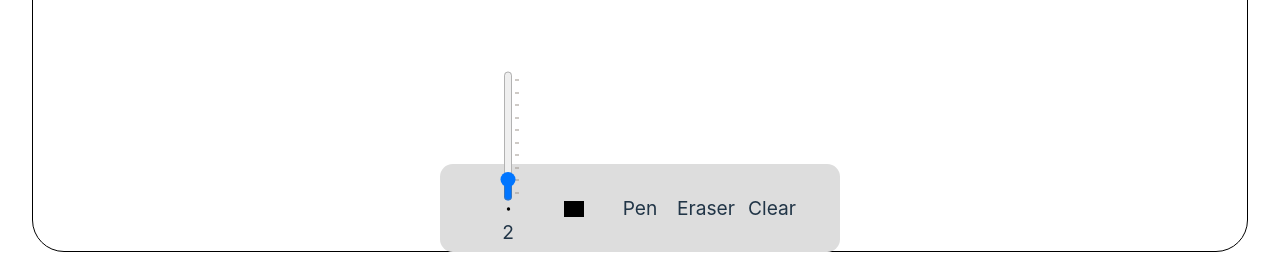
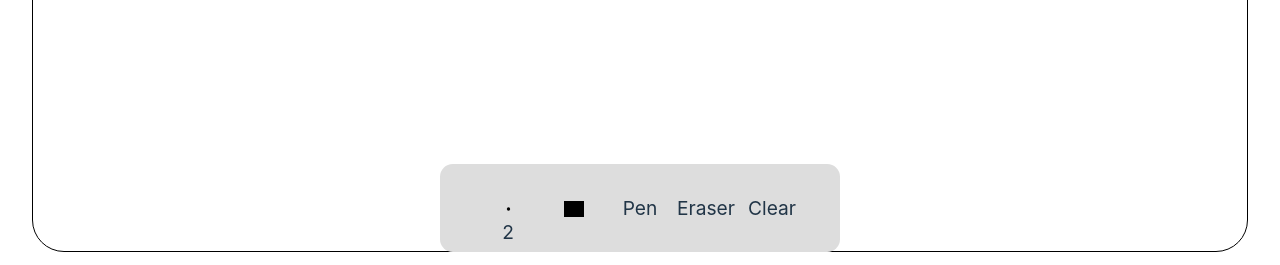
Before and after one commit to dhani14jan/Whiteboard, a React (Vite) app: page / in a window 1280 px wide. Shown: the part 543-808 px from the top of the page. Built offline with nearby package versions, Linux system fonts and the light colour scheme.

Commit message:
added feature to hide slider

```diff
--- a/src/components/Board.tsx
+++ b/src/components/Board.tsx
@@ -11,6 +11,7 @@ const Board = (props: { width: number, height: number }) => {
     const [strokeStyle, setStrokStyle] = useState("black")
     const [context, setContext] = useState<CanvasRenderingContext2D | null>(null)
     const [isPainting, setIsPainting] = useState(false)
+    const [showSizeSlider, setShowSizeSlider] = useState(false);
 
     const draw = (e: MouseEvent<HTMLCanvasElement>) => {
         if (context) {
@@ -70,6 +71,14 @@ const Board = (props: { width: number, height: number }) => {
         }
     }, [canvasRef, divRef])
 
+    const handleMouseEnter = () => {
+        setShowSizeSlider(true)
+    }
+
+    const handleLeave = () => {
+        setShowSizeSlider(false)
+    }
+
     return (
         <div ref={divRef} style={{ width: "auto", height: "auto", textAlign: "center" }}>
             <canvas
@@ -78,12 +87,10 @@ const Board = (props: { width: number, height: number }) => {
                 onMouseDown={handleMouseDown}
                 onMouseUp={handleMouseUp}
                 onMouseMove={handleMouseMove}
-
-
             ></canvas>
             <Toolbox className="toolbox">
-                <div style={{position: "relative"}}>
-                    <input type="range" min={1} max={10} value={lineWidth} step={1} onChange={handleSizeSlider} list="steplist"/>
+                <div style={{ position: "relative" }} onMouseEnter={handleMouseEnter} onMouseLeave={handleLeave}>
+                    {showSizeSlider && <><input type="range" min={1} max={10} value={lineWidth} step={1} onChange={handleSizeSlider} list="steplist"/>
                     <datalist id="steplist">
                         <option>0</option>
                         <option>1</option>
@@ -96,7 +103,8 @@ const Board = (props: { width: number, height: number }) => {
                         <option>8</option>
                         <option>9</option>
                         <option>10</option>
-                    </datalist>
+                        </datalist>
+                    </>}
                     <div>
                         <Brightness1 style={{ fontSize: lineWidth * 2, minWidth: "5px", color: strokeStyle }} />
                     </div>
```
